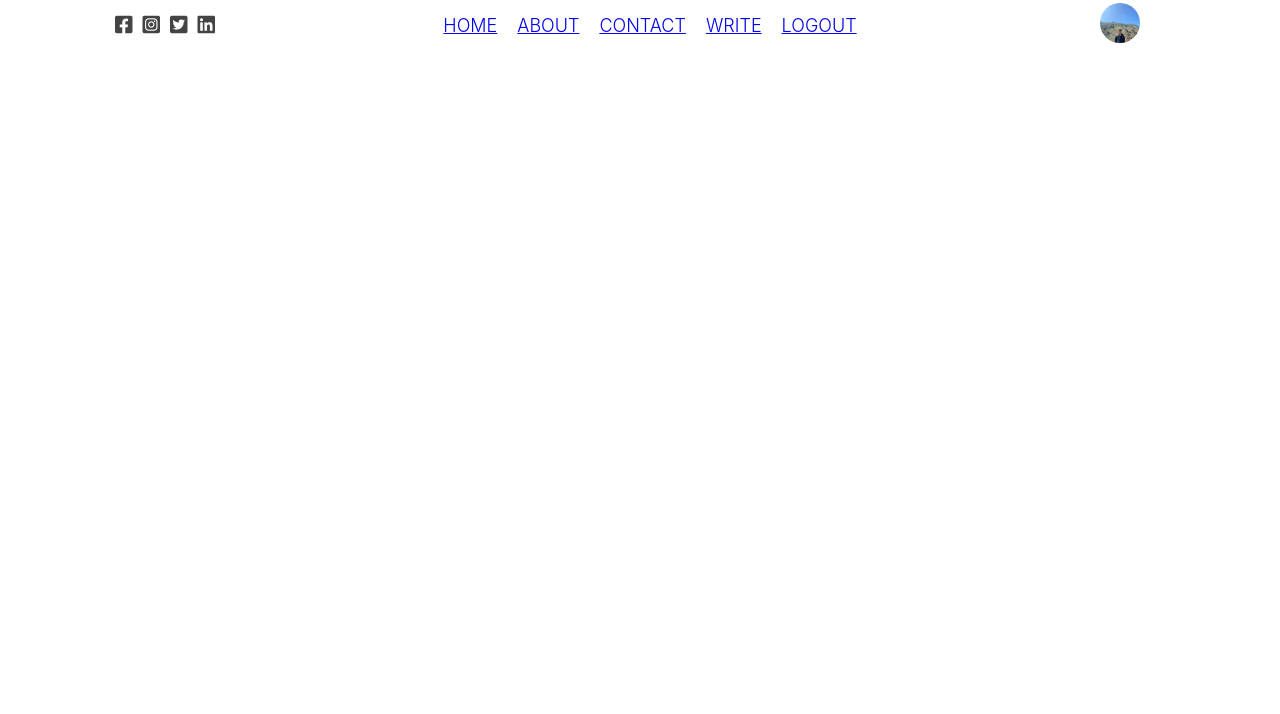
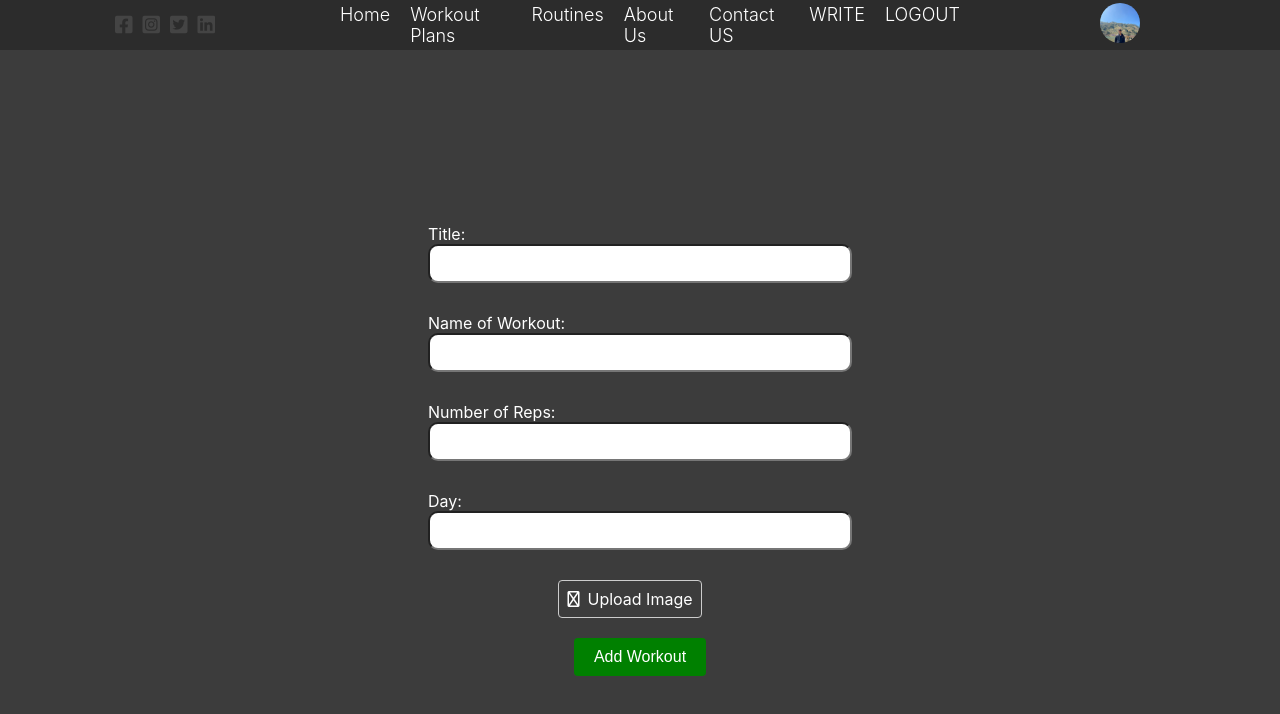
Before and after one commit to Inish-Bashyal/FitBit_WEB, a React (Create React App) app: page /addWorkout in a window 1280 px wide. Shown: the top 714 px of the page. Built offline with nearby package versions, Linux system fonts and the light colour scheme.

Commit message:
Workout page made

```diff
--- a/src/App.js
+++ b/src/App.js
@@ -3,6 +3,7 @@ import {
   BrowserRouter as Router,
   Routes
 } from "react-router-dom";
+import AddWorkout from "./components/addWorkout/addWorkout";
 import TopBar from "./components/topbar/topbar";
 import Home from "./pages/home/home";
 import Login from "./pages/login/login";
@@ -29,6 +30,8 @@ function App() {
 
             <Route path="/post" element={<Single/>}/>
 
+            <Route path="/addWorkout" element={<AddWorkout/>}/>
+
         </Routes>
     </Router>
   );
--- /dev/null
+++ b/src/components/addWorkout/addWorkout.css
@@ -0,0 +1,66 @@
+.addWorkout{
+    display: flex;
+padding: 30,30,30,30;
+background-color: white;
+}
+.formContainer {
+    display: flex;
+    justify-content: center;
+    align-items: center;
+    height: 100vh;
+  }
+
+  .form {
+    display: flex;
+    flex-direction: column;
+    align-items: center;
+    width: 400px;
+    padding: 20px;
+    border-radius: 4px;
+  }
+
+  .formInput {
+    width: 400px;
+    padding: 10px;
+    margin-bottom: 10px;
+    border-radius: 10px;
+  }
+
+  .addWorkoutButton {
+    background-color: green;
+    color: white;
+    padding: 10px 20px;
+    font-size: 16px;
+    border: none;
+    border-radius: 4px;
+    cursor: pointer;
+  }
+  .uploadContainer {
+    display: flex;
+    align-items: center;
+    justify-content: flex-end;
+    margin-right: 20px;
+  }
+
+  .uploadLabel {
+    display: flex;
+    align-items: center;
+    padding: 8px;
+    border: 1px solid #ccc;
+    border-radius: 4px;
+    cursor: pointer;
+  }
+
+  .uploadInput {
+    display: none;
+  }
+
+  .uploadIcon {
+    margin-right: 8px;
+  }
+  body {
+    background-color: rgb(60, 60, 60);
+  }
+  label{
+    color: white;
+  }
--- /dev/null
+++ b/src/components/addWorkout/addWorkout.jsx
@@ -0,0 +1,41 @@
+import "./addWorkout.css";
+
+export default function AddWorkout() {
+    return (
+        <div className="formContainer">
+          <form className="form">
+            <label>
+              Title:
+              <input type="text" className="formInput" />
+            </label>
+            <br />
+            <label>
+              Name of Workout:
+              <input type="text" className="formInput" />
+            </label>
+            <br />
+            <label>
+              Number of Reps:
+              <input type="number" className="formInput" />
+            </label>
+            <br />
+            <label>
+              Day:
+              <input type="text" className="formInput" />
+            </label>
+            <br />
+         <div className="uploadContainer">
+          <input type="file" className="uploadInput" id="uploadInput" />
+          <label htmlFor="uploadInput" className="uploadLabel">
+          <i className="uploadIcon fa-regular fa-upload"></i>
+                      Upload Image
+          </label>
+        </div>
+            <br />
+            <button className="addWorkoutButton" type="button">
+              Add Workout
+            </button>
+          </form>
+        </div>
+      );
+    }
--- a/src/components/header/header.css
+++ b/src/components/header/header.css
@@ -20,8 +20,8 @@
  .headerTitleLg{
      position: absolute;
      top: 10%;
-     font-size: 100px;
-     color: rgb(14, 14, 14);
+     font-size: 60px;
+     color: rgb(215, 213, 213);
  }
 
  .headerImg{
--- a/src/components/header/header.jsx
+++ b/src/components/header/header.jsx
@@ -6,7 +6,7 @@ export default function Header() {
     <div className="header">
       <div className="headerTitles">
         {/* <span className="headerTitleSm">React & Node</span> */}
-        <span className="headerTitleLg">FitBit</span>
+        <span className="headerTitleLg">Welcome To FitBit</span>
       </div>
       <img
       className="headerImg"
--- a/src/components/topbar/topbar.css
+++ b/src/components/topbar/topbar.css
@@ -1,7 +1,7 @@
 .top{
     width: 100%;
     height: 50px;
-    background-color: white;
+    background-color: rgb(44, 44, 44);
     position: sticky;
     top:0;
     display: flex;
@@ -57,3 +57,39 @@
     cursor: pointer;
     margin-left: 15px;
 }
+
+
+  a{
+    color: white;
+  }
+
+  /* mouse over link */
+  a:hover {
+    color: grey;
+  }
+
+  /* selected link */
+  a:active {
+    color: blue;
+  }
+
+  a:link {
+    text-decoration: none;
+  }
+
+  a:visited {
+    text-decoration: none;
+  }
+
+  a:hover {
+    text-decoration: none;
+  }
+
+  a:active {
+    text-decoration: none;
+  }
+
+  a[tabindex]:focus {
+    color:blue;
+    outline: none;
+}
--- a/src/components/topbar/topbar.jsx
+++ b/src/components/topbar/topbar.jsx
@@ -28,13 +28,19 @@ export default function Topbar() {
       <div className="topCenter">
         <ul className="topList">
             <li className="topListItem">
-              <Link className="link" to="/">HOME</Link>
+              <Link className="link" to="/">Home</Link>
             </li>
             <li className="topListItem">
-            <Link className="link" to="/">ABOUT</Link>
+            <Link className="link" to="/addWorkout">Workout Plans</Link>
             </li>
             <li className="topListItem">
-            <Link className="link" to="/">CONTACT</Link>
+            <Link className="link" to="/">Routines</Link>
+            </li>
+            <li className="topListItem">
+            <Link className="link" to="/">About Us</Link>
+            </li>
+            <li className="topListItem">
+            <Link className="link" to="/">Contact US</Link>
             </li>
             <li className="topListItem">
             <Link to="/write" className="link">WRITE</Link>
--- a/src/pages/settings/settings.jsx
+++ b/src/pages/settings/settings.jsx
@@ -1,4 +1,3 @@
-import Sidebar from "../../components/sidebar/sidebar";
 import "./settings.css";
 import pic from "/Users/inishbashyal/Documents/FitBit_web/frontend/fitbit/src/assets/images/sidebar.jpeg";
 
@@ -35,7 +34,6 @@ export default function Setting() {
             <button className="settingsSubmit">Update</button>
           </form>
       </div>
-      <Sidebar />
     </div>
   )
 }
```
Also changed, not shown: src/pages/workout/workout.jsx (added, +9 -0 lines), src/pages/workout/workout.css (added).
